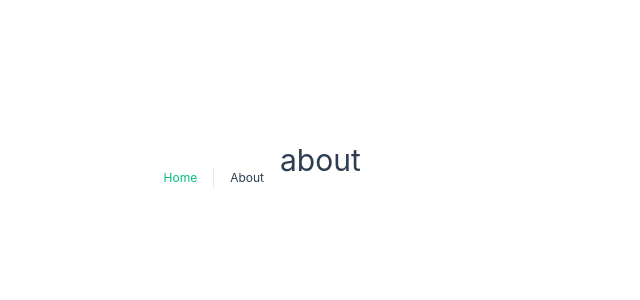
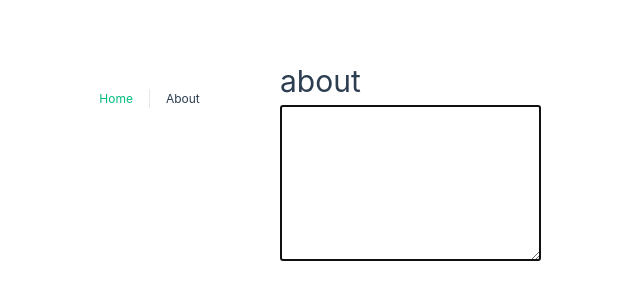
Before and after one commit to danish981/vue-composition-api-basics-danny, a Vue app: page /about in a window 1280 px wide. Shown: the part 238-538 px from the top of the page, without its empty margins (360-1000 px from the left). Built offline with nearby package versions, Linux system fonts and the light colour scheme.

Commit message:
Made a global custom directive and used it

```diff
--- a/src/views/AboutView.vue
+++ b/src/views/AboutView.vue
@@ -1,5 +1,17 @@
 <template>
   <div class="about">
     <h1>about</h1>
+    <textarea
+      v-autofocus
+      name="paragraph"
+      id="para-22"
+      cols="30"
+      rows="10"
+    ></textarea>
   </div>
 </template>
+
+
+<script setup>
+import { vAutofocus } from "@/directives/vAutofocus";
+</script>
```
Also changed, not shown: 1 other file (tests, documents, lock files or other folders).
